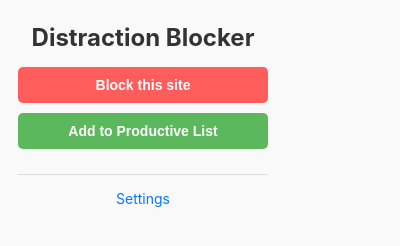
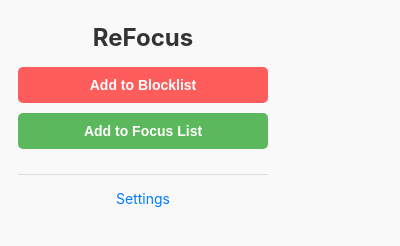
Before and after one commit to jagrusy/productivity-suite, a browser extension: page refocus/popup.html in a window 400 px wide. Drawn offline with Linux system fonts and the light colour scheme.

Commit message:
Rename extension to ReFocus

```diff
--- a/distraction-blocker/popup.html
+++ b/refocus/popup.html
@@ -1,14 +1,14 @@
 <!DOCTYPE html>
 <html>
 <head>
-  <title>Distraction Blocker</title>
+  <title>ReFocus</title>
   <link rel="stylesheet" type="text/css" href="popup.css">
 </head>
 <body>
-  <h2>Distraction Blocker</h2>
+  <h2>ReFocus</h2>
   <p id="current-site"></p>
-  <button id="add-to-blocked">Block this site</button>
-  <button id="add-to-redirect">Add to Productive List</button>
+  <button id="add-to-blocked">Add to Blocklist</button>
+  <button id="add-to-redirect">Add to Focus List</button>
   <hr>
   <a href="options.html" target="_blank">Settings</a>
   <script src="popup.js"></script>
```
Also changed, not shown: refocus/options.html (renamed from distraction-blocker/options.html, +2 -2 lines), refocus/README.md, refocus/background.js (renamed from distraction-blocker/background.js), refocus/images/icon128.png (renamed from distraction-blocker/images/icon128.png), refocus/images/icon16.png (renamed from distraction-blocker/images/icon16.png), refocus/images/icon48.png (renamed from distraction-blocker/images/icon48.png), refocus/manifest.json, refocus/options.css (renamed from distraction-blocker/options.css), refocus/options.js (renamed from distraction-blocker/options.js), refocus/popup.css (renamed from distraction-blocker/popup.css), refocus/popup.js (renamed from distraction-blocker/popup.js), 1 other file.
